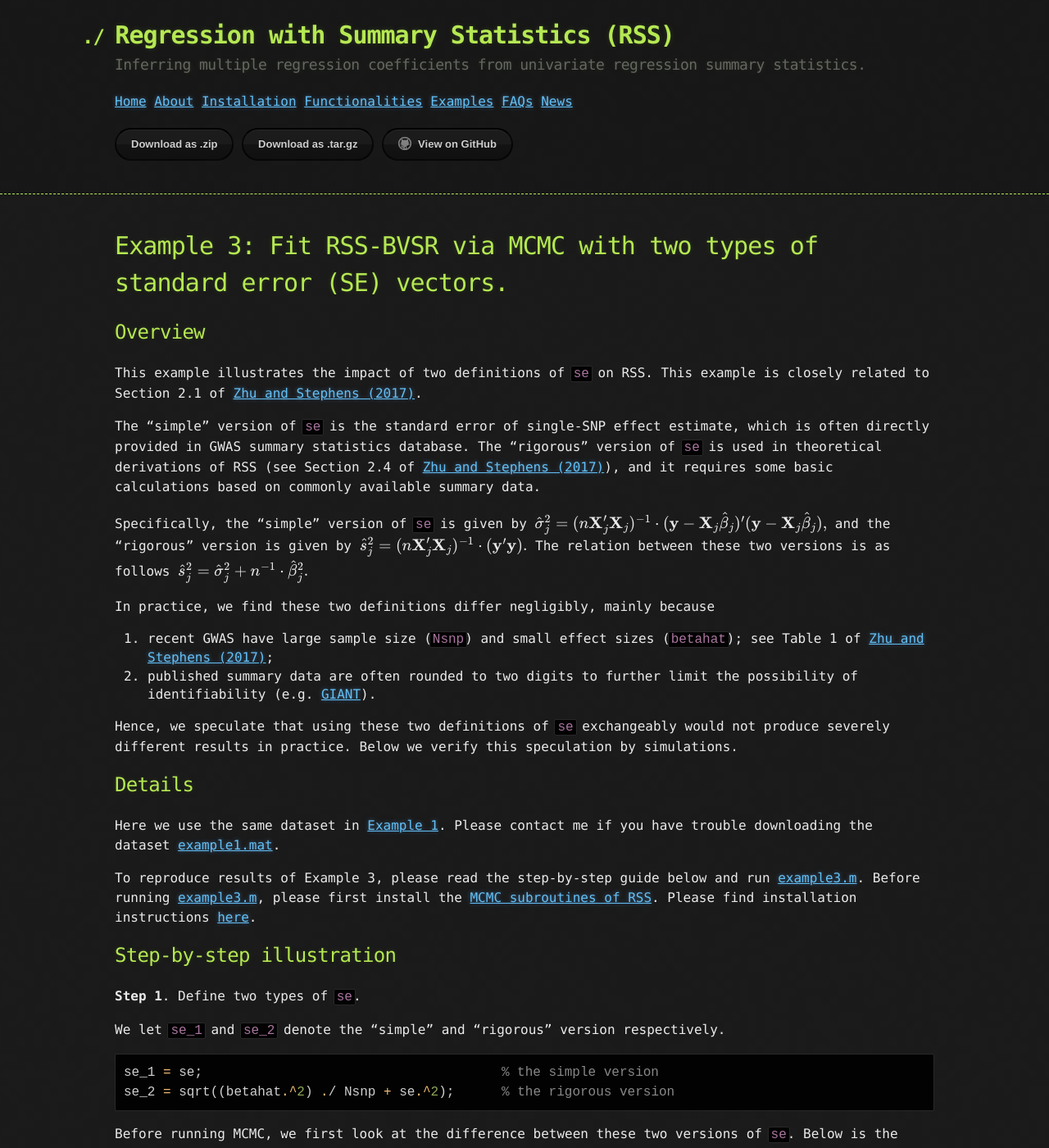
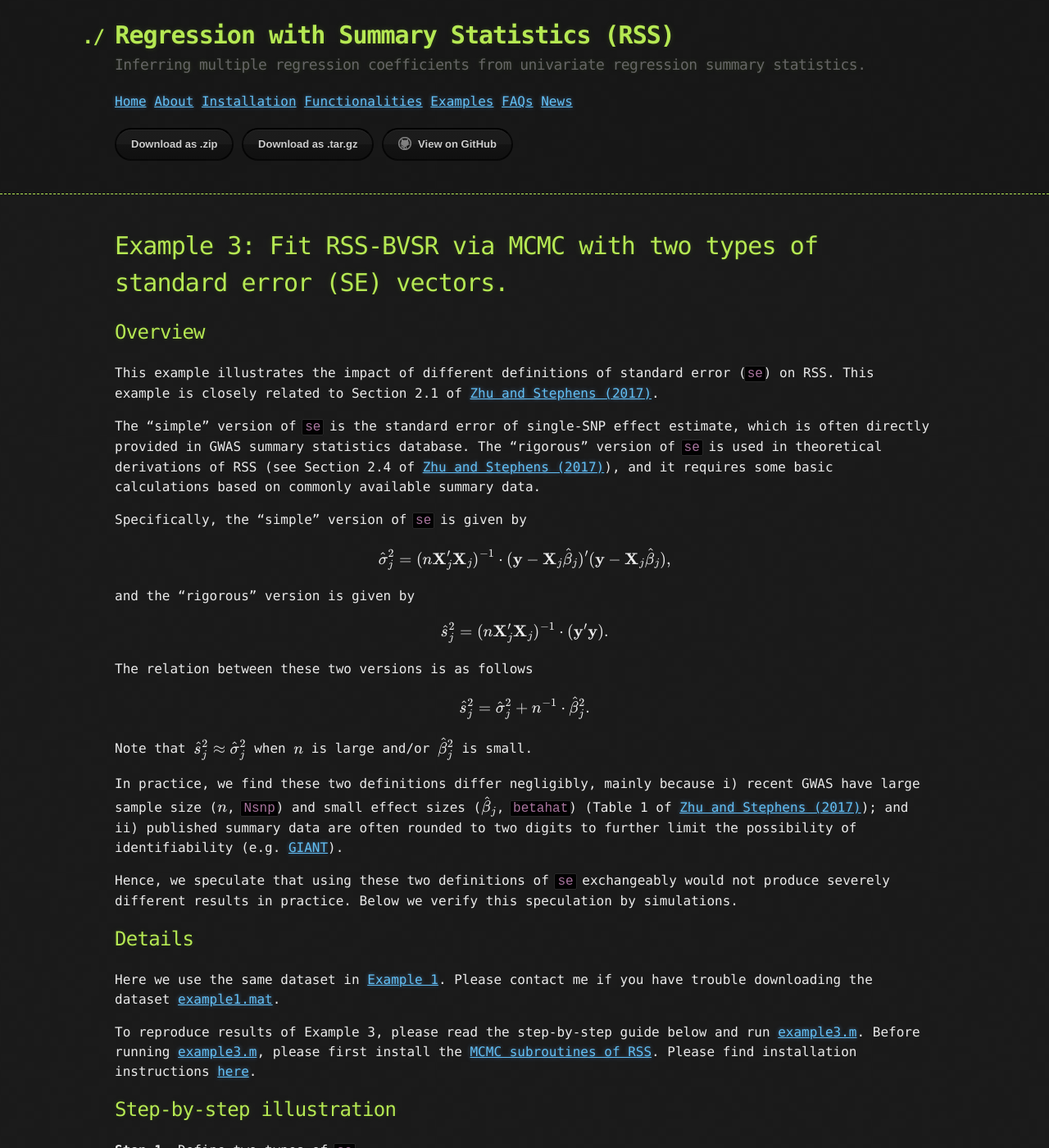
Before and after one commit to stephenslab/rss, a Jekyll site: the page built from docs/Example-3.md, in a window 1280 px wide and 1400 px high. Shown: the whole window at 82% size. Built offline with Jekyll 4.4.1, drawn with Linux system fonts in a browser that asks for light colours; our own code applies the rules of GitHub Pages for plain Markdown files; formulas are drawn with MathJax 3.

Commit message:
update example 3

```diff
--- a/docs/Example-3.md
+++ b/docs/Example-3.md
@@ -5,7 +5,7 @@
 
 ## Overview
 
-This example illustrates the impact of two definitions of `se` on RSS.
+This example illustrates the impact of different definitions of standard error (`se`) on RSS.
 This example is closely related to Section 2.1 of [Zhu and Stephens (2017)][].
 
 The "simple" version of `se` is the standard error of single-SNP effect estimate,
@@ -15,23 +15,31 @@ The "rigorous" version of `se` is used in theoretical derivations of RSS
 and it requires some basic calculations based on commonly available summary data.
 
 Specifically, the "simple" version of `se` is given by
+
 $$
 \hat{\sigma}_j^2 = (n{\bf X}_j^\prime {\bf X}_j)^{-1} \cdot ({\bf y}-{\bf X}_j\hat{\beta}_j)^\prime ({\bf y}-{\bf X}_j\hat{\beta}_j),
 $$
+
 and the "rigorous" version is given by
+
 $$
 \hat{s}_j^2=(n{\bf X}_j^\prime {\bf X}_j)^{-1} \cdot ({\bf y}^\prime{\bf y}).
 $$
+
 The relation between these two versions is as follows
+
 $$
 \hat{s}_j^2=\hat{\sigma}_j^2 + n^{-1}\cdot \hat{\beta}_j^2.
 $$
 
+Note that $$\hat{s}_j^2\approx\hat{\sigma}_j^2$$ when $$n$$ is large
+and/or $$\hat{\beta}_j^2$$ is small.
+
 In practice, we find these two definitions differ negligibly, mainly because
-
-1. recent GWAS have large sample size (`Nsnp`) and small effect sizes (`betahat`);
-see Table 1 of [Zhu and Stephens (2017)][];
-2. published summary data are often rounded to two digits to
+i) recent GWAS have large sample size ($$n$$, `Nsnp`)
+and small effect sizes ($$\hat{\beta}_j$$, `betahat`)
+(Table 1 of [Zhu and Stephens (2017)][]);
+and ii) published summary data are often rounded to two digits to
 further limit the possibility of identifiability
 (e.g. [GIANT](http://portals.broadinstitute.org/collaboration/giant/index.php/GIANT_consortium_data_files#GIANT_consortium_2012-2015_GWAS_Metadata_is_Available_Here_for_Download)).
 
@@ -86,7 +94,7 @@ We can look at the posterior means of `beta`,
 and posterior distributions of `h`, `log(pi)` and PVE
 based on `se_1` (blue) and `se_2` (orange).
 
-![](images/rss_example3_posterior.png)
+<img src="images/rss_example3_posterior.png" width="800">
 
 The PVE estimate (with 95% credible interval) is 0.1932, [0.1166, 0.2869] when using `se_1`,
 and it is 0.1896, [0.1162, 0.2765] when using `se_2`.
@@ -104,11 +112,11 @@ we obtain the following results, where
 
 ### PVE estimation
 
-![](images/twose_pve.png)
+<img src="images/twose_pve.png" width="800">
 
 ### Association detection
 
-![](images/twose_pip.png)
+<img src="images/twose_pip.png" width="800">
 
 --------
 
```
